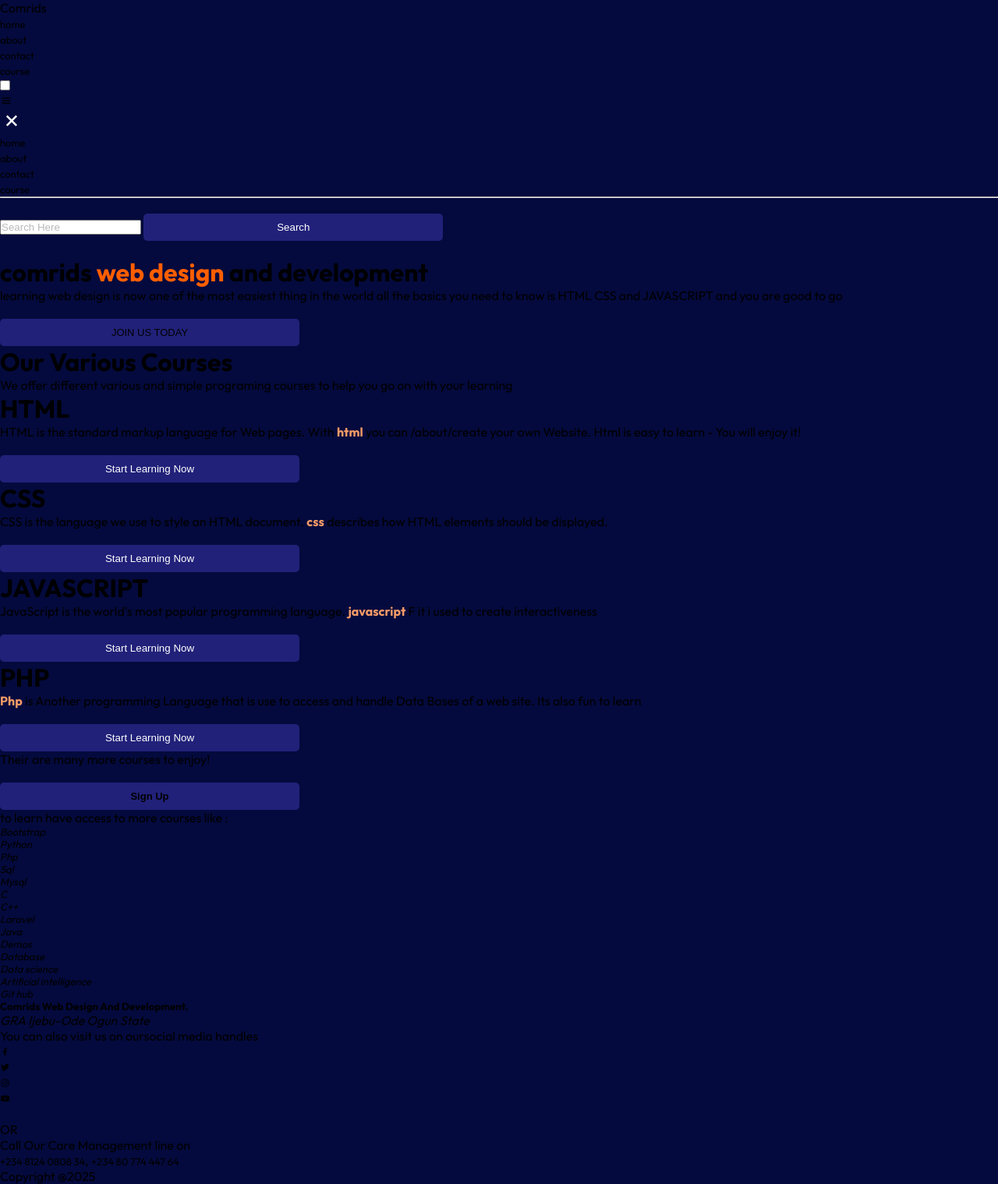
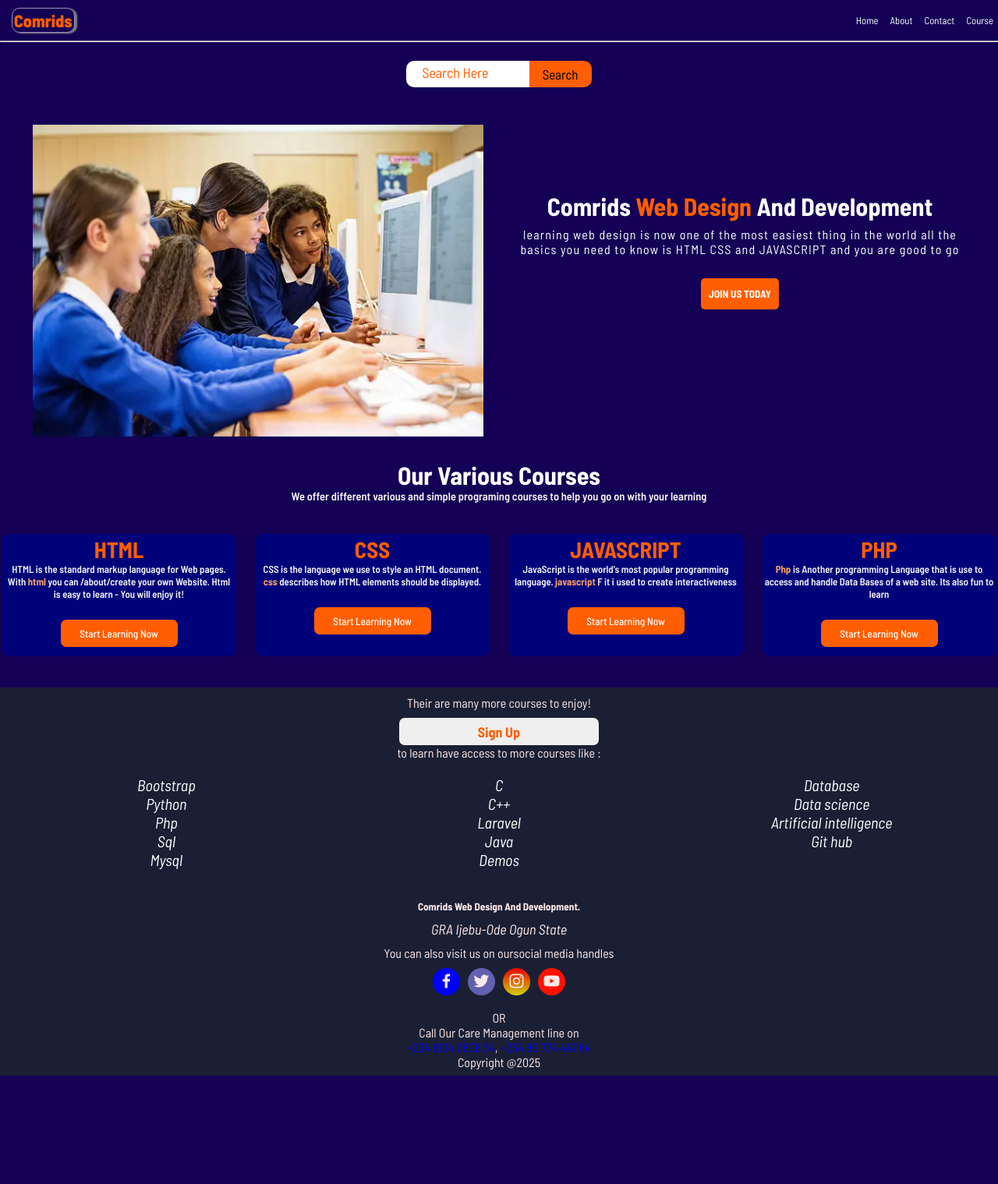
Before and after one commit to comrade-84/web_design, a plain HTML site: page fullol.html in a window 1280 px wide. Shown: the whole page at 78% size. After the commit the page ends 1380 px from the top, so only its background shows below. Drawn offline with nearby package versions, Linux system fonts and the light colour scheme; files that its build step writes are made by us from their sources.

Commit message:
fix some error

```diff
--- a/fullol.html
+++ b/fullol.html
@@ -42,7 +42,7 @@
 </div>
 <div class="content-box">
   <div class="images">
-    <img src="desktob-hero.png" alt="">
+    <img src="/desktob-hero.png" alt="">
   </div>
   <div class="content">
  <h1>comrids<span style="color:#ff5e00;"> web design </span>and development</h1>
--- /dev/null
+++ b/style.css
@@ -0,0 +1,514 @@
+@import url("https://fonts.googleapis.com/css2?family=Barlow+Semi+Condensed:ital,wght@0,100;0,200;0,300;0,400;0,500;0,600;0,700;0,800;0,900;1,100;1,200;1,300;1,400;1,500;1,600;1,700;1,800;1,900&family=Lexend+Deca:wght@100..900&display=swap");
+
+* {
+  margin: 0;
+  padding: 0;
+  box-sizing: border-box;
+  font-family: Barlow Semi Condensed;
+}
+body {
+  background: /*linear-gradient(to top, blue,blac),*/ url(".jpg");
+  background-size: cover;
+  background: #140054;
+  background-position: center;
+  /* background-repeat:no-repeat ;  */
+  /* padding:10px; */
+}
+.logo {
+  margin: 10px 15px;
+  color: #ff5e00;
+  background: transparent;
+  font-weight: 800;
+  font-size: 22px;
+  float: left;
+  border: 1px solid#ffeaff99;
+  border-radius: 10px;
+  padding: 2px;
+  box-shadow: 3px 1px 2px gray;
+}
+/* .nav-links{
+  position: sticky;
+  border: 2px solid green;
+} */
+main ul {
+  display: flex;
+  /*border:2px solid red;*/
+  float: right;
+  align-items: center;
+  justify-content: center;
+  margin-top: 15px;
+  gap: 15px;
+  padding-right: 6px;
+}
+li {
+  list-style: none;
+  text-transform: capitalize;
+}
+li a {
+  text-decoration: none;
+  font-size: 0.8rem;
+  color: white;
+  transition: 0.2s;
+}
+main ul li a:hover {
+  color: #ff5e02;
+  font-size: 0.9rem;
+}
+li a:focus {
+  color: #ff5e02;
+  text-decoration: underline 3px blue;
+}
+.search {
+  /*border:2px solid red;*/
+  margin: 18px auto;
+  display: flex;
+  justify-content: center;
+  padding: 4px 0;
+  height: 60px;
+  width: 300px;
+}
+input {
+  height: 34px;
+  border-right: none;
+  border: none;
+  margin-top: 1px;
+  /* border-bottom:0.5px solid grey;
+border-left: 0.5px solid grey;
+border-top: 0.5px solid grey; */
+  border-top-left-radius: 10px;
+  border-bottom-left-radius: 10px;
+  padding: 10px;
+}
+input:focus {
+  outline: none;
+}
+::placeholder {
+  font-size: 18px;
+  padding: 10px;
+  color: #ff5e00;
+  text-transform: italics bold;
+}
+label button {
+  width: 80px;
+  height: 34px;
+  background: #ff5e02;
+  font-size: 17px;
+  border: none;
+  margin-left: -4px;
+  position: relative;
+  bottom: -1.7px;
+  border-top-right-radius: 10px;
+  border-bottom-right-radius: 10px;
+  transition: 0.5s ease-in-out;
+}
+
+label button:hover {
+  background: #ff5f8b;
+  color: white;
+}
+hr {
+  height: 2px;
+  background: grey;
+  width: 100%;
+}
+/* -------content- ---------*/
+
+.content-box {
+  /* border:2px solid brown ; */
+  margin-top: 10px;
+  display: flex;
+  text-align: center;
+  width: 95%;
+  gap: 40px;
+  margin: 0 auto;
+  padding: 10px;
+  margin-bottom: 20px;
+}
+.images {
+  height: 400px;
+  width: 700px;
+  /* border: 2px solid green; */
+}
+.images img {
+  height: 100%;
+  width: 100%;
+  display: block;
+}
+.content {
+  background-color: transparent;
+  height: 250px;
+  width: 700px;
+  /* border: 2px solid green; */
+  margin-top: 85px;
+}
+.content h1 {
+  /* background: #140054; */
+  font-size: 2rem;
+  color: white;
+  text-transform: capitalize;
+}
+.content p {
+  /* background: #140054; */
+  font-size: 1rem;
+  padding-top: 8px;
+  line-height: 19px;
+  letter-spacing: 1.2px;
+  color: white;
+}
+.content button {
+  height: 40px;
+  width: 100px;
+  background: #ff5e02;
+  padding: 3px;
+  font-weight: bold;
+  border: none;
+  border-radius: 5px;
+  margin-top: 20px;
+  /* margin-left: 50%; */
+}
+.content button:hover {
+  background: #ff5f8b;
+}
+
+.content button a {
+  text-decoration: none;
+  color: white;
+}
+
+/* ------coursecontainer ------*/
+
+.course-container-box {
+  /* height: auto; */
+  /* width: auto; */
+  margin-bottom:40px ;
+}
+.course-container {
+  /* height: auto; */
+  width: 100%;
+  display: flex;
+  justify-content: center;
+  gap: 20px;
+  flex-wrap: nowrap;
+  margin-top: 40px;
+  padding: px;
+  /* height: 650px; */
+}
+.course-container-box h1 {
+  text-align: center;
+  color: white;
+}
+.course-container-box p {
+  text-align: center;
+  font-size: 0.9rem;
+  color: whitesmoke;
+  font-weight: 600;
+}
+
+.courses h1 {
+  text-align: center;
+  color: #ff5e02;
+  font-size: 1.8rem;
+}
+.courses p {
+  text-align: center;
+  font-size: 0.8rem;
+}
+.courses:hover p {
+  font-size: 0.9rem;
+}
+.courses{
+  /* height: 170px; */
+  width: 300px;
+  background: #000279;
+  margin: 0px auto;
+  border-radius: 9px;
+  padding: 2px;
+  transition: .2s;
+}
+
+.courses:hover{
+  box-shadow: 2px 2px 2px #fff;
+}
+.courses .btn {
+  width: 150px;
+  /* border: 2px solid green; */
+  margin: 10px auto;
+}
+.courses button {
+  height: 35px;
+  width: 150px;
+  /* margin-left: 25%; */
+  margin-top: 15px;
+  border-radius: 7px;
+  border: none;
+  transition: 0.3s ease-in;
+  background: #ff5e02;
+  color: #fff;
+  font-weight: 500;
+}
+
+.courses button:hover {
+  background: white;
+  color: #ff5e02;
+}
+
+.courses button a:hover {
+  color: #ff5e02;
+}
+.more-course {
+  width: 100%;
+  /* border: 2px solid red; */
+  /* height: 120px; */
+  background-color: transparent;
+  display: flex;
+  justify-content: center;
+  margin: 20px 0;
+}
+.more{
+  width: 50%;
+  /* height: 100%; */
+  margin-bottom: 20px;
+}
+.more a p i {
+  font-size: 20px;
+}
+.more a {
+  text-decoration: none;
+  color: white;
+}
+address {
+  /* border: 2px solid red; */
+  font-size: 18px;
+  margin: 10px 0;
+}
+footer {
+  background: #1a1f34;
+  text-align: center;
+  color: #ffeaea;
+  padding-top: 10px;
+  padding-bottom: 8px;
+  /* margin-top: -400px; */
+}
+footer button {
+  width: 20%;
+  height: 35px;
+  background: ff5e02;
+  border: none;
+  border-radius: 7px;
+  margin-top: 10px;
+}
+footer button a {
+  font-size: 18px;
+  text-decoration: none;
+  color: #ff5e02;
+}
+.linkss {
+  height: auto;
+  width: auto;
+  display: flex;
+  gap: 10px;
+  align-items: center;
+  justify-content: center;
+  margin-top: 10px;
+}
+.linkss .facebook {
+  height: 35px;
+  width: 35px;
+  background-color: blue;
+  border-radius: 50%;
+  display: flex;
+  align-items: center;
+  justify-content: center;
+  font-size: 24px;
+}
+.linkss i {
+  color: #fde8e8;
+}
+.linkss .twitter {
+  height: 35px;
+  width: 35px;
+  background-color: rgb(97, 97, 175);
+  border-radius: 50%;
+  display: flex;
+  align-items: center;
+  justify-content: center;
+  font-size: 24px;
+}
+.linkss .instagram {
+  height: 35px;
+  width: 35px;
+  background: linear-gradient(rgb(233, 2, 2), rgb(209, 209, 2));
+  border-radius: 50%;
+  display: flex;
+  align-items: center;
+  justify-content: center;
+  font-size: 24px;
+}
+.linkss .youtube {
+  height: 35px;
+  width: 35px;
+  background-color: rgb(255, 17, 0);
+  border-radius: 50%;
+  display: flex;
+  align-items: center;
+  justify-content: center;
+  font-size: 24px;
+}
+footer a {
+  text-decoration: none;
+}
+.menu {
+  /* height: 300px; */
+  width: 200px;
+  /* border: 2px solid red; */
+  position: absolute;
+  /* right: -200px; */
+  /* right: 0; */
+  display: none;
+  background-color: rgb(110, 110, 230, 0.9);
+  /* opacity:; */
+}
+
+.menu ul {
+  /* border: 2px solid gold; */
+  width: 100%;
+  margin: 0;
+  text-align: center;
+  height: 100%;
+  display: block;
+}
+.menu ul li {
+  margin: 20px 0;
+  border: 0;
+  width: 100%;
+  padding: 10px;
+}
+.menu ul li a {
+  text-decoration: none;
+  color: white;
+  font-size: 1.2rem;
+}
+.menu ul li a:hover {
+  background-color: #000279;
+  width: 100%;
+  color: #ff5e02;
+  cursor: pointer;
+}
+.hamburger-menu {
+  height: 40px;
+  width: 40px;
+  /* border: 2px solid #fff; */
+  position: absolute;
+  right: 0;
+  margin: 5px 10px;
+  border-radius: 10px;
+  display: none;
+}
+.hamburger-menu i {
+  color: #fff;
+  font-size: 35px;
+}
+.checks {
+  display: none;
+}
+#checks:checked ~ .menu {
+  /* left:120px; */
+  display: block;
+}
+
+/* -------footer-------- */
+
+@media screen and (max-width: 500px) {
+
+  .course-container {
+    /* height: 600px; */
+    width: 100%;
+    display: flex;
+    justify-content: center;
+    flex-direction: column;
+  }
+  .courses {
+    width: 95%;
+  }
+  .course-container-box h1 {
+    font-size: 1.4rem;
+  }
+  .course-container-box p {
+    font-size: 0.9rem;
+  }
+  .content {
+    text-align: left;
+  }
+
+  footer {
+    margin-top: 30px;
+  }
+  footer button {
+    width: 30%;
+    padding: 5px 10px;
+  }
+  footer button a {
+    font-size: 16px;
+  }
+  .content h1 {
+    font-size: 1.5rem;
+  }
+  .content p {
+    font-size: 0.9rem;
+    color: #fde8e8;
+    font-weight: 600;
+  }
+  .course-container-box h1 {
+    font-size: 1.4rem;
+  }
+  .courses p {
+    font-size: 15px;
+  }
+  .courses p:hover {
+    font-size: 0.92rem;
+  }
+  .content-box {
+    /* border:2px solid brown ; */
+    display: block;
+  }
+  .images img {
+    display: none;
+  }
+  .images {
+    height: 0%;
+    /* width: 0%; */
+  }
+  .content{
+    background: url(mobile.png);
+    background-size: cover;
+    /* height: 250px; */
+    width: 100%;
+    padding: 10px;
+    margin-top: 5px;
+  }
+  .search {
+    display: none;
+  }
+  input {
+    display: none;
+  }
+  label button {
+    display: none;
+  }
+  .more a p i {
+    font-size: 16px;
+  }
+  .menu {
+    display: none;
+  }
+  main ul {
+    display: none;
+  }
+  .hamburger-menu {
+    display: block;
+  }
+  .j-btn{
+    margin-bottom: 100px;
+    border: 1px solid gold;
+  }
+}
```
Also changed, not shown: about/about.html (+1 -1 lines), script.js (added, +9 -0 lines), desktob-hero.png (added), mobile.png (added).
